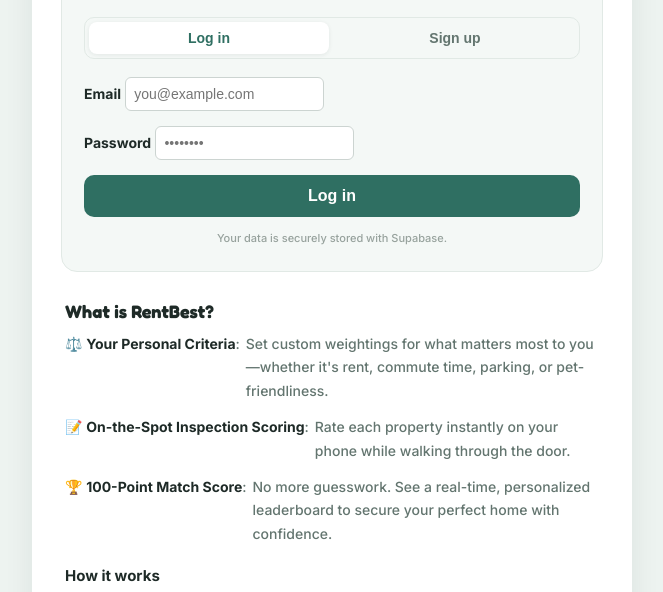
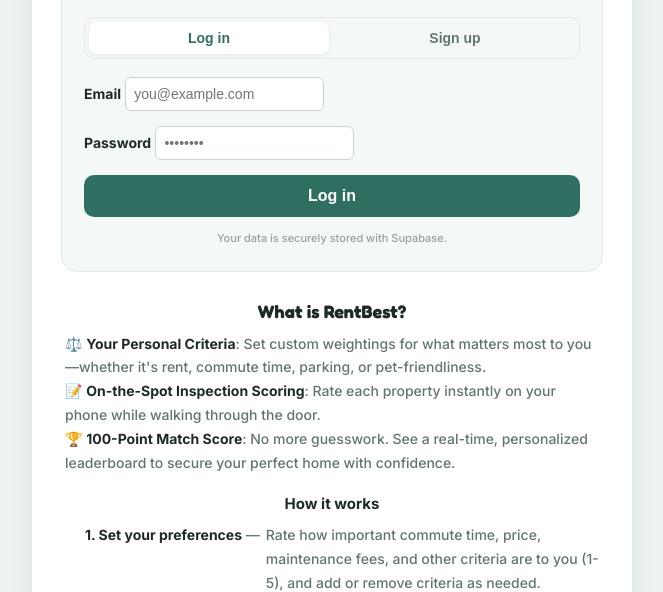
Before and after one commit to dpar579/rent-tradeoff, a plain HTML site: page index.html in a window 1280 px wide. Shown: the part 212-804 px from the top of the page, without its empty margins (308-971 px from the left). Drawn offline with nearby package versions, Linux system fonts and the light colour scheme.

Commit message:
Simplify about-section layout to plain lines and center headings

```diff
--- a/index.html
+++ b/index.html
@@ -60,14 +60,12 @@
             <!-- 크롤러/비로그인 방문자에게 보이는 실질적인 서비스 소개 콘텐츠 -->
             <div class="about-content">
                 <h2 id="about-heading">RentBest는 이런 서비스예요!</h2>
-                <ul class="about-bullet-list">
-                    <li id="about-bullet-1"><span class="bullet-label">⚖️ <strong>나만의 기준 설정</strong>:</span><span
-                            class="bullet-desc">통근 시간, 보증금, 주차 등 내가 중요하게 생각하는 항목에 무게를 둬요.</span></li>
-                    <li id="about-bullet-2"><span class="bullet-label">📝 <strong>방문 기록 및 메모</strong>:</span><span
-                            class="bullet-desc">자취방이나 전월세 집을 구경하면서 현장에서 바로 점수를 입력해요.</span></li>
-                    <li id="about-bullet-3"><span class="bullet-label">🏆 <strong>100점 만점 랭킹</strong>:</span><span
-                            class="bullet-desc">복잡하게 고민할 필요 없이, 나에게 가장 잘 맞는 최적의 집을 순위로 확인해요.</span></li>
-                </ul>
+                <p class="about-line" id="about-bullet-1">⚖️ <strong>나만의 기준 설정</strong>: 통근 시간, 보증금, 주차 등 내가 중요하게 생각하는
+                    항목에 무게를 둬요.</p>
+                <p class="about-line" id="about-bullet-2">📝 <strong>방문 기록 및 메모</strong>: 자취방이나 전월세 집을 구경하면서 현장에서 바로 점수를
+                    입력해요.</p>
+                <p class="about-line" id="about-bullet-3">🏆 <strong>100점 만점 랭킹</strong>: 복잡하게 고민할 필요 없이, 나에게 가장 잘 맞는
+                    최적의 집을 순위로 확인해요.</p>
 
                 <h3 id="how-it-works-heading">이용 방법</h3>
                 <ol class="how-it-works-list">
--- a/script.js
+++ b/script.js
@@ -322,9 +322,9 @@
         adLabel: "광고",
         adPlaceholder: "이 자리에 광고가 표시됩니다",
         aboutHeading: "RentBest는 이런 서비스예요!",
-        aboutBullet1: "<span class=\"bullet-label\">⚖️ <strong>나만의 기준 설정</strong>:</span><span class=\"bullet-desc\">통근 시간, 보증금, 주차 등 내가 중요하게 생각하는 항목에 무게를 둬요.</span>",
-        aboutBullet2: "<span class=\"bullet-label\">📝 <strong>방문 기록 및 메모</strong>:</span><span class=\"bullet-desc\">자취방이나 전월세 집을 구경하면서 현장에서 바로 점수를 입력해요.</span>",
-        aboutBullet3: "<span class=\"bullet-label\">🏆 <strong>100점 만점 랭킹</strong>:</span><span class=\"bullet-desc\">복잡하게 고민할 필요 없이, 나에게 가장 잘 맞는 최적의 집을 순위로 확인해요.</span>",
+        aboutBullet1: "⚖️ <strong>나만의 기준 설정</strong>: 통근 시간, 보증금, 주차 등 내가 중요하게 생각하는 항목에 무게를 둬요.",
+        aboutBullet2: "📝 <strong>방문 기록 및 메모</strong>: 자취방이나 전월세 집을 구경하면서 현장에서 바로 점수를 입력해요.",
+        aboutBullet3: "🏆 <strong>100점 만점 랭킹</strong>: 복잡하게 고민할 필요 없이, 나에게 가장 잘 맞는 최적의 집을 순위로 확인해요.",
         howItWorksHeading: "이용 방법",
         howStep1: "<span class=\"step-label\"><strong>1. 나의 선호도 설정</strong> —</span><span class=\"step-desc\">통근시간, 가격, 관리비 등 기본 항목의 중요도를 1~5점으로 매기고, 필요하면 나만의 항목을 추가하거나 삭제할 수 있습니다.</span>",
         howStep2: "<span class=\"step-label\"><strong>2. 매물 점수 입력</strong> —</span><span class=\"step-desc\">실제로 둘러본 매물의 닉네임을 정하고, 같은 항목 기준으로 점수를 입력합니다.</span>",
@@ -403,9 +403,9 @@
         adLabel: "Advertisement",
         adPlaceholder: "Your ad could appear here",
         aboutHeading: "What is RentBest?",
-        aboutBullet1: "<span class=\"bullet-label\">⚖️ <strong>Your Personal Criteria</strong>:</span><span class=\"bullet-desc\">Set custom weightings for what matters most to you—whether it's rent, commute time, parking, or pet-friendliness.</span>",
-        aboutBullet2: "<span class=\"bullet-label\">📝 <strong>On-the-Spot Inspection Scoring</strong>:</span><span class=\"bullet-desc\">Rate each property instantly on your phone while walking through the door.</span>",
-        aboutBullet3: "<span class=\"bullet-label\">🏆 <strong>100-Point Match Score</strong>:</span><span class=\"bullet-desc\">No more guesswork. See a real-time, personalized leaderboard to secure your perfect home with confidence.</span>",
+        aboutBullet1: "⚖️ <strong>Your Personal Criteria</strong>: Set custom weightings for what matters most to you—whether it's rent, commute time, parking, or pet-friendliness.",
+        aboutBullet2: "📝 <strong>On-the-Spot Inspection Scoring</strong>: Rate each property instantly on your phone while walking through the door.",
+        aboutBullet3: "🏆 <strong>100-Point Match Score</strong>: No more guesswork. See a real-time, personalized leaderboard to secure your perfect home with confidence.",
         howItWorksHeading: "How it works",
         howStep1: "<span class=\"step-label\"><strong>1. Set your preferences</strong> —</span><span class=\"step-desc\">Rate how important commute time, price, maintenance fees, and other criteria are to you (1-5), and add or remove criteria as needed.</span>",
         howStep2: "<span class=\"step-label\"><strong>2. Score each property</strong> —</span><span class=\"step-desc\">Give each place you visit a nickname and score it on the same criteria.</span>",
@@ -484,9 +484,9 @@
         adLabel: "广告",
         adPlaceholder: "此处可展示广告",
         aboutHeading: "RentBest 是一个什么样的服务？",
-        aboutBullet1: "<span class=\"bullet-label\">⚖️ <strong>自定义核心标准</strong>：</span><span class=\"bullet-desc\">无论是通勤时间、租金/押金、周边治安还是朝向，由您决定各项指标的权重。</span>",
-        aboutBullet2: "<span class=\"bullet-label\">📝 <strong>看房实时打分</strong>：</span><span class=\"bullet-desc\">告别凌乱的备忘录！在实地看房（Inspection）时，随时随地用手机轻松记录每一套房源的分数。</span>",
-        aboutBullet3: "<span class=\"bullet-label\">🏆 <strong>100分制智能推荐</strong>：</span><span class=\"bullet-desc\">无需纠结，系统会根据您的标准自动计算出最佳房源排行榜，助您高效做出完美决策。</span>",
+        aboutBullet1: "⚖️ <strong>自定义核心标准</strong>：无论是通勤时间、租金/押金、周边治安还是朝向，由您决定各项指标的权重。",
+        aboutBullet2: "📝 <strong>看房实时打分</strong>：告别凌乱的备忘录！在实地看房（Inspection）时，随时随地用手机轻松记录每一套房源的分数。",
+        aboutBullet3: "🏆 <strong>100分制智能推荐</strong>：无需纠结，系统会根据您的标准自动计算出最佳房源排行榜，助您高效做出完美决策。",
         howItWorksHeading: "使用方法",
         howStep1: "<span class=\"step-label\"><strong>1. 设置我的偏好</strong> —</span><span class=\"step-desc\">为通勤时间、价格、管理费等基本项目打出1~5分的重要程度，也可以按需添加或删除自定义项目。</span>",
         howStep2: "<span class=\"step-label\"><strong>2. 输入房源评分</strong> —</span><span class=\"step-desc\">为实际看过的房源起个昵称，并按相同项目打分。</span>",
--- a/style.css
+++ b/style.css
@@ -740,13 +740,13 @@
 
 .about-content h2 {
     font-size: 18px;
-    text-align: left;
+    text-align: center;
     margin-bottom: 10px;
 }
 
 .about-content h3 {
     font-size: 15px;
-    text-align: left;
+    text-align: center;
     margin: 20px 0 10px;
     color: var(--ink);
 }
@@ -756,6 +756,18 @@
     line-height: 1.7;
     color: var(--ink-soft);
     margin: 0;
+}
+
+.about-line {
+    margin: 0 0 10px;
+}
+
+.about-line:last-of-type {
+    margin-bottom: 0;
+}
+
+.about-line strong {
+    color: var(--ink);
 }
 
 .how-it-works-list {
@@ -792,40 +804,6 @@
     vertical-align: top;
 }
 
-.about-bullet-list {
-    margin: 0 0 20px;
-    padding: 0;
-    list-style: none;
-    display: flex;
-    flex-direction: column;
-    gap: 12px;
-}
-
-.about-bullet-list li {
-    display: table;
-    width: 100%;
-    font-size: 14px;
-    line-height: 1.7;
-    color: var(--ink-soft);
-}
-
-.about-bullet-list strong {
-    color: var(--ink);
-}
-
-.bullet-label {
-    display: table-cell;
-    white-space: nowrap;
-    padding-right: 6px;
-    vertical-align: top;
-}
-
-.bullet-desc {
-    display: table-cell;
-    width: 100%;
-    vertical-align: top;
-}
-
 /* ===== Site footer ===== */
 .site-footer {
     margin-top: 18px;
```
